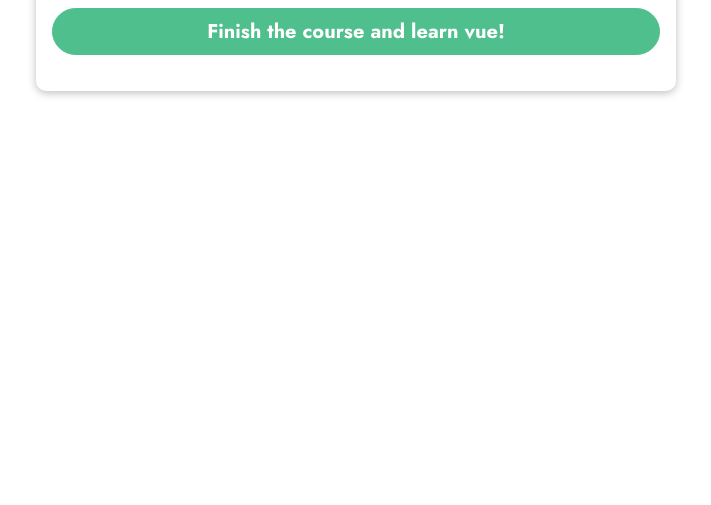
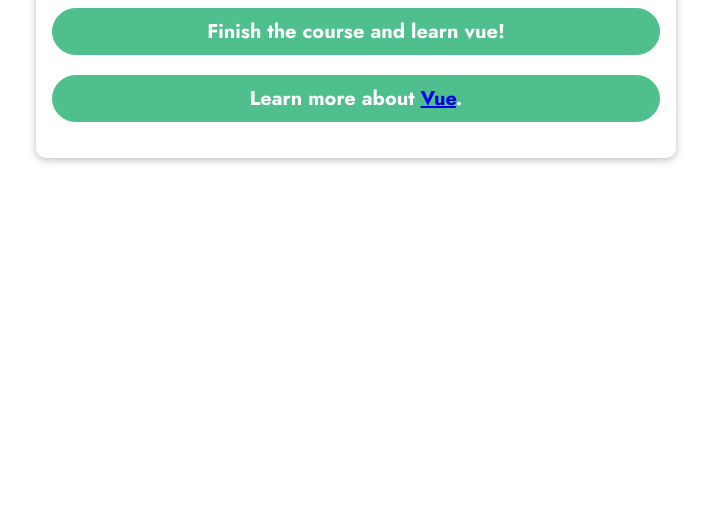
Before and after one commit to YiDaoJ/learn-vue-with-max, a plain HTML site: page basics-01-starting-code/index.html in a window 1280 px wide. Shown: the part 295-800 px from the top of the page, without its empty margins (284-995 px from the left). Drawn offline with nearby package versions, Linux system fonts and the light colour scheme.

Commit message:
bind attribute via v-bind

```diff
--- a/basics-01-starting-code/app.js
+++ b/basics-01-starting-code/app.js
@@ -2,7 +2,8 @@
 const app = Vue.createApp({
   data(){
     return {
-      courseGoal: 'Finish the course and learn vue!'
+      courseGoal: "Finish the course and learn vue!",
+      vueLink: "https://vuejs.org/"
     }
   }
 })
--- a/basics-01-starting-code/index.html
+++ b/basics-01-starting-code/index.html
@@ -21,6 +21,8 @@
       <h2>My Course Goal</h2>
       <!-- interporlation and bind data-->
       <p>{{ courseGoal }}</p>
+      <!-- pass in a dynamic value to attribute  -->
+      <p>Learn more about <a target="_blank" v-bind:href="vueLink">Vue</a>.</p>
     </section>
   </body>
 </html>
```
